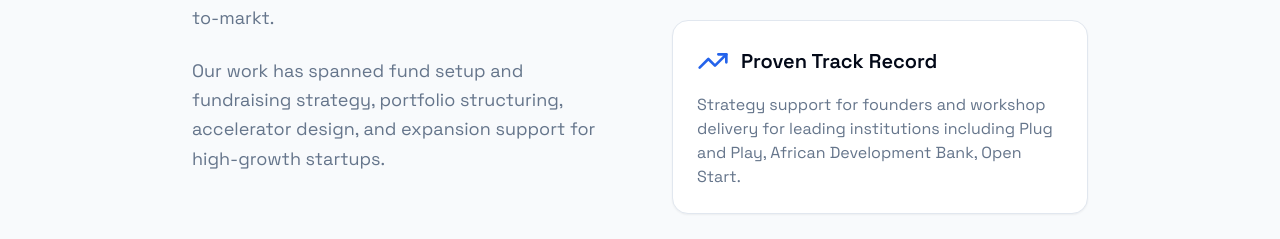
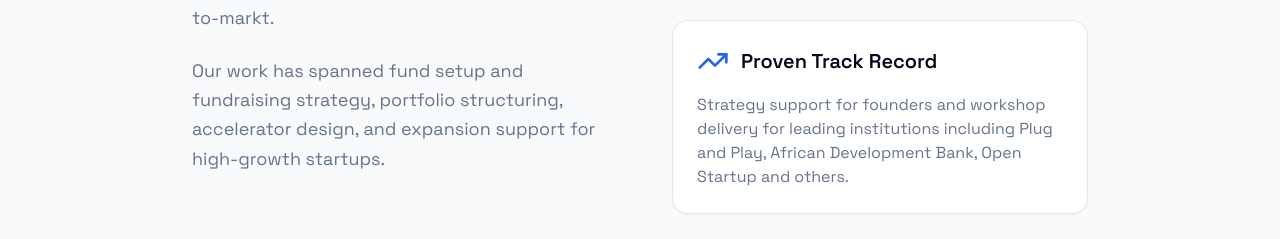
Before and after one commit to diegoariasgh/signal-works-ventures, a React (Vite) app: page / in a window 1280 px wide. Shown: the part 1330-1569 px from the top of the page. Built offline with nearby package versions, Linux system fonts and the light colour scheme; the HTML template or start-up script is replaced by a standard one.

Commit message:
Visual edit in Lovable

```diff
--- a/src/components/About.tsx
+++ b/src/components/About.tsx
@@ -39,7 +39,7 @@ const About = () => {
                   <TrendingUp className="w-8 h-8 text-electric mr-3" />
                   <h3 className="text-xl font-semibold font-space-grotesk">Proven Track Record</h3>
                 </div>
-                <p className="text-muted-foreground">Strategy support for founders and workshop delivery for leading institutions including Plug and Play, African Development Bank, Open Start.</p>
+                <p className="text-muted-foreground">Strategy support for founders and workshop delivery for leading institutions including Plug and Play, African Development Bank, Open Startup and others.</p>
               </div>
             </div>
           </div>
```
